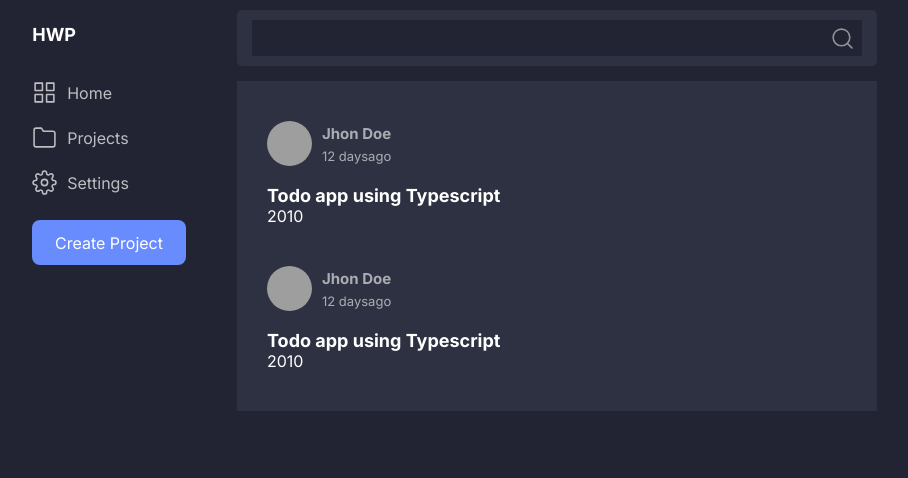
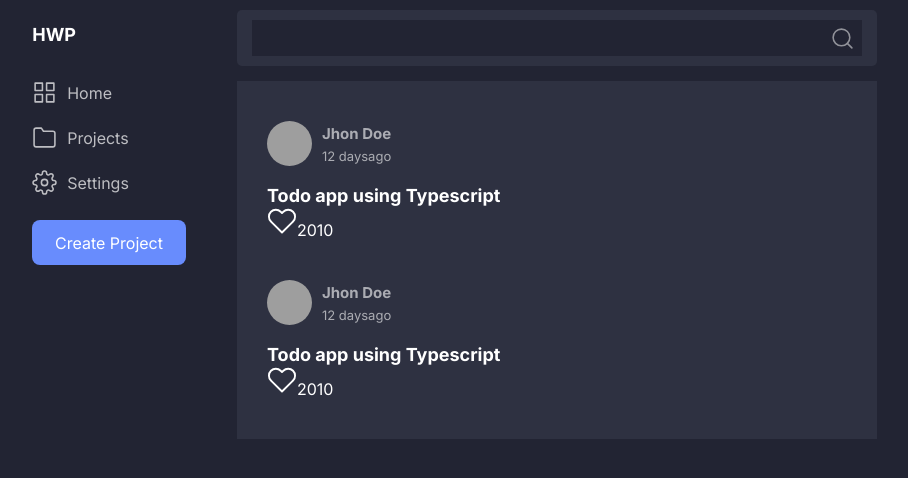
Before and after one commit to ocfranz/hello-world-projects, a React (Create React App) app: page / in a window 1280 px wide. Shown: the top 478 px of the page, without its empty margins (19-927 px from the left). Built offline with nearby package versions, Linux system fonts and the light colour scheme; grey boxes are pictures that could not be loaded.

Commit message:
adding like icon

```diff
--- a/src/components/Icon/Icon.js
+++ b/src/components/Icon/Icon.js
@@ -5,6 +5,7 @@ import IconHome from "./icons/Home";
 import IconProject from "./icons/Project";
 import IconSetting from "./icons/Settings";
 import IconSearch from "./icons/Search";
+import IconLike from "./icons/Like";
 
 const Icon = ({ iconName, size, color }) => {
   return (
@@ -13,6 +14,7 @@ const Icon = ({ iconName, size, color }) => {
       {iconName === "project" && <IconProject size={size} color={color} />}
       {iconName === "settings" && <IconSetting size={size} color={color} />}
       {iconName === "search" && <IconSearch size={size} color={color} />}
+      {iconName === "like" && <IconLike size={size} color={color} />}
     </>
   );
 };
--- /dev/null
+++ b/src/components/Icon/icons/Like.js
@@ -0,0 +1,17 @@
+import React from "react";
+const Heart = ({ size = 30, color = "#000000" }) => (
+  <svg
+    xmlns="http://www.w3.org/2000/svg"
+    width={size}
+    height={size}
+    viewBox="0 0 24 24"
+    fill="none"
+    stroke={color}
+    strokeWidth="1.5"
+    strokeLinecap="round"
+    strokeLinejoin="round"
+  >
+    <path d="M20.84 4.61a5.5 5.5 0 0 0-7.78 0L12 5.67l-1.06-1.06a5.5 5.5 0 0 0-7.78 7.78l1.06 1.06L12 21.23l7.78-7.78 1.06-1.06a5.5 5.5 0 0 0 0-7.78z"></path>
+  </svg>
+);
+export default Heart;
--- a/src/modules/ProjectCard/ProjectCard.js
+++ b/src/modules/ProjectCard/ProjectCard.js
@@ -7,6 +7,8 @@ import {
   ProjectTitle,
   ProjectCardHeading,
 } from "./styles";
+
+import Icon from "../../components/Icon";
 
 const ProjectCard = ({ project }) => {
   return (
@@ -18,7 +20,7 @@ const ProjectCard = ({ project }) => {
             <span className="projectcard__username">{project.userName}</span>
             <span className="projectcard__date">
               {formatDistance(subDays(new Date("2020-10-1"), 0), new Date())}
-               ago
+              ago
             </span>
           </div>
         </ProjectCardHeading>
@@ -26,7 +28,10 @@ const ProjectCard = ({ project }) => {
           <ProjectTitle>{project.title}</ProjectTitle>
         </div>
         <div>
-          <span>{project.likes}</span>
+          <span>
+            <Icon iconName="like" color="#ffffff" />
+            {project.likes}
+          </span>
           <span>{project.comments}</span>
         </div>
       </ProjectCardWrapper>
```
